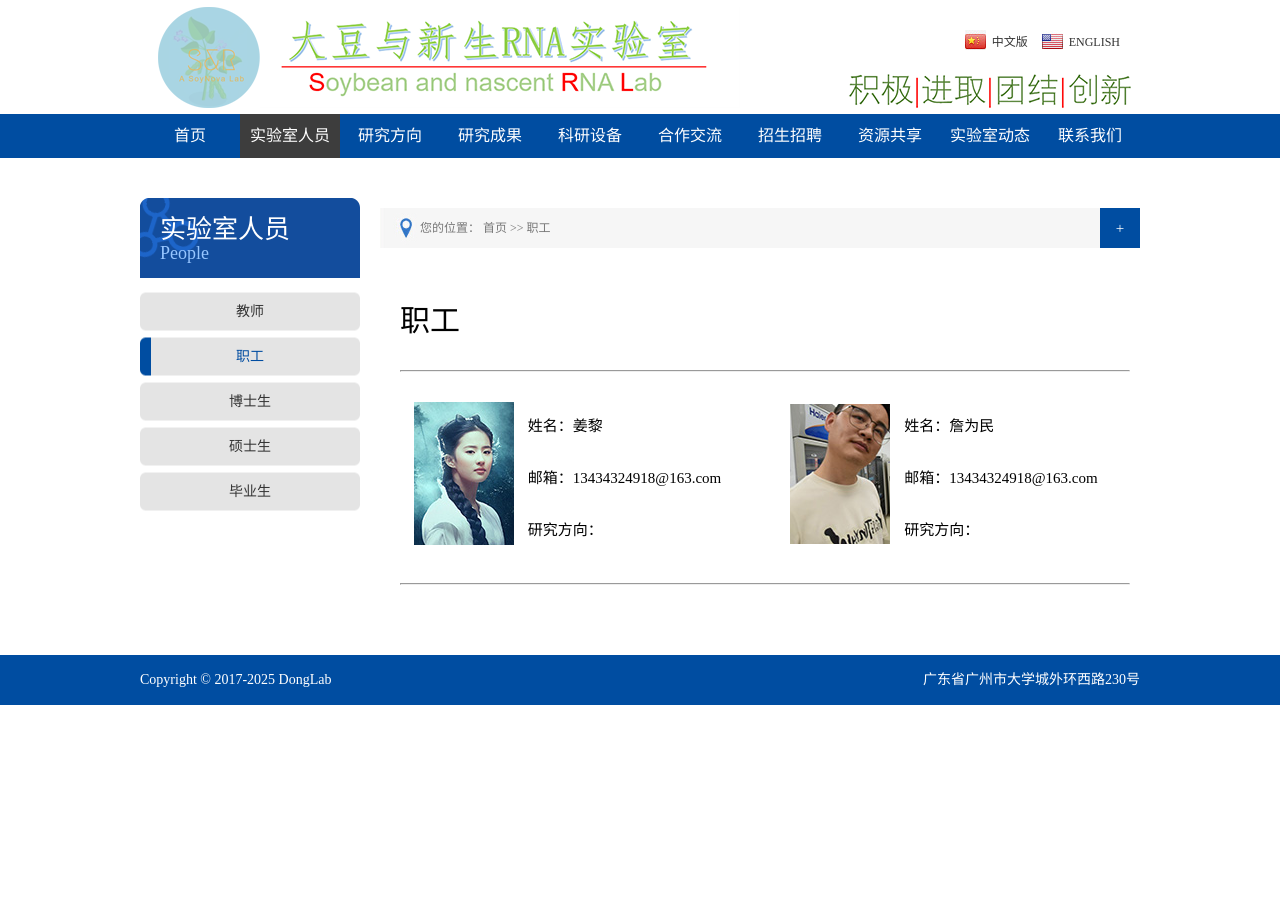
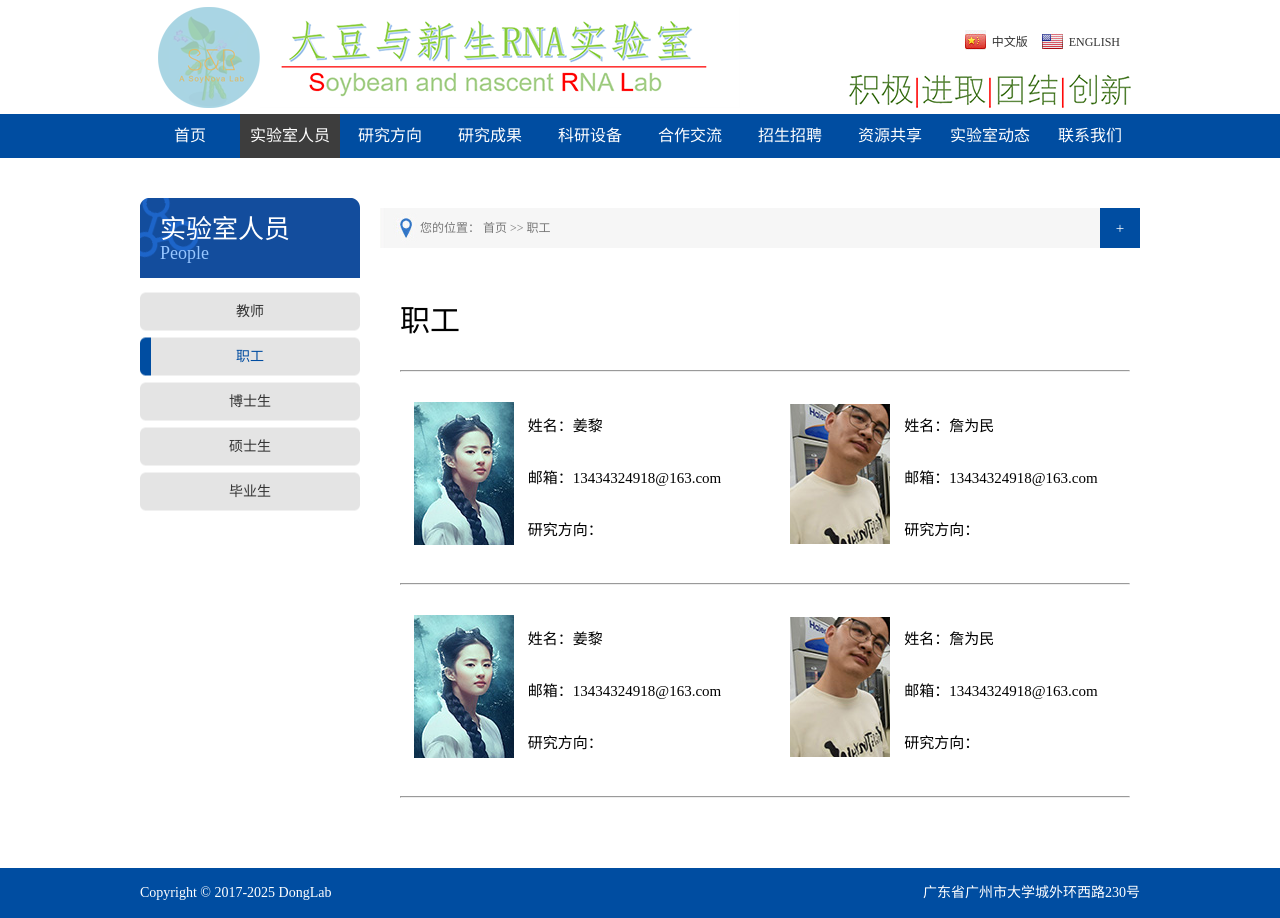
Before and after one commit to zhanweimin2021/zhanweimin2021.github.io, a Jekyll site: the page built from pages/staff.html, in a window 1280 px wide. Built offline with Jekyll 4.4.1, drawn with Linux system fonts in a browser that asks for light colours.

Commit message:
Update staff.html

```diff
--- a/pages/staff.html
+++ b/pages/staff.html
@@ -24,6 +24,16 @@
         </tr>
       </table>
       <hr>
+      <table style="margin-top:30px;margin-bottom:30px">
+        <tr>
+          <td width="120"><p align="center"><img src="/images/staff/moyayong.jpg"></p></td>
+          <td width="235"><p>姓名：姜黎</p><br><p>邮箱：13434324918@163.com</p><br><p>研究方向：</p></td>
+          <td width="20"></td>
+          <td width="120"><p align="center"><img src="/images/staff/zhanweimin.jpg"></p></td>
+          <td width="235"><p>姓名：詹为民</p><br><p>邮箱：13434324918@163.com</p><br><p>研究方向：</p></td>
+        </tr>
+      </table>
+      <hr>
     </div>
   </div>
 </div>
```
